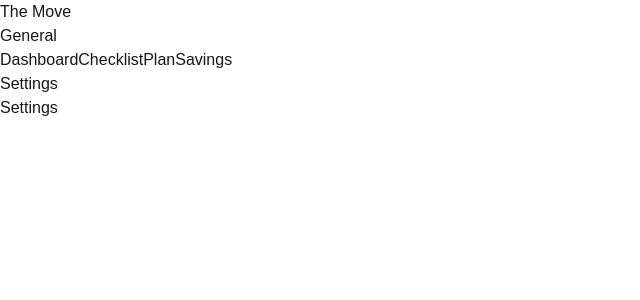
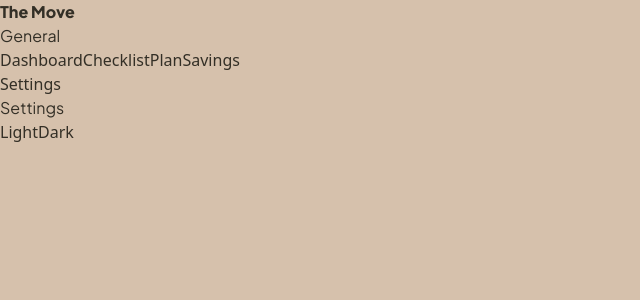
Before and after one commit to pradigwe/the-move, a Next.js app: page /settings in a window 1280 px wide. Shown: the top 300 px of the page, without its empty margins (0-640 px from the left). Built offline with nearby package versions, Linux system fonts and the light colour scheme.

Commit message:
added color themes and fonts for heading and default body text and implemented color toggling for dark and light mode

```diff
--- a/package.json
+++ b/package.json
@@ -10,6 +10,7 @@
   },
   "dependencies": {
     "next": "16.2.6",
+    "next-themes": "^0.4.6",
     "react": "19.2.4",
     "react-dom": "19.2.4"
   },
--- a/src/app/globals.css
+++ b/src/app/globals.css
@@ -1,19 +1,47 @@
 @import "tailwindcss";
 
+/* color themes */
 :root {
-  --background: #ffffff;
-  --foreground: #171717;
+  --color-background-primary: #d6c1ac;
+  --color-background-card: #33332b;
+  --color-accent-interactive: #7097a6;
+  --color-accent-warm: #7e4621;
+  --color-neutral: #95b1bf;
+
+  --color-text-primary: #332f26;
+  --color-text-card: #f2d7b2;
+  --color-text-accent-interactive: #28353d;
+  --color-text-accent-warm: #e8c7a6;
+  --color-text-neutral: #d7dee8;
 }
 
-/* @media (prefers-color-scheme: dark) {
-  :root {
-    --background: #0a0a0a;
-    --foreground: #ededed;
-  }
-} */
+[data-theme="dark"] {
+  --color-background-primary: #33332b;
+  --color-background-card: #d6c1ac;
+
+  --color-text-primary: #f2d7b2;
+  --color-text-card: #332f26;
+}
+
+/* inline variables */
+@theme inline {
+  --font-heading-sans: var(--font-plus-jakarta-sans);
+}
 
 body {
-  background: var(--background);
-  color: var(--foreground);
-  font-family: Arial, Helvetica, sans-serif;
+  background: var(--color-background-primary);
+  color: var(--color-text-primary);
+  font-family: var(--font-inter), Arial, Helvetica, sans-serif;
 }
+
+h1 {
+  font-family: var(--font-heading-sans);
+  font-weight: 800;
+}
+
+h2 {
+  font-family: var(--font-heading-sans), Arial, Helvetica, sans-serif;
+}
+h3 {
+  font-family: var(--font-heading-sans), Arial, Helvetica, sans-serif;
+}
--- a/src/app/layout.tsx
+++ b/src/app/layout.tsx
@@ -1,21 +1,26 @@
 import type { Metadata } from "next";
-import { Geist, Geist_Mono } from "next/font/google";
 import "./globals.css";
-import Link from "next/link";
+import Sidebar from "@/components/navigation/Sidebar";
 
-const geistSans = Geist({
-  variable: "--font-geist-sans",
+import { Plus_Jakarta_Sans, Inter } from "next/font/google";
+import ThemeProviders from "@/providers/ThemeProviders";
+
+const plusJakartaSans = Plus_Jakarta_Sans({
+  variable: "--font-plus-jakarta-sans",
   subsets: ["latin"],
+  display: "swap",
 });
 
-const geistMono = Geist_Mono({
-  variable: "--font-geist-mono",
+const inter = Inter({
+  variable: "--font-inter",
   subsets: ["latin"],
+  display: "swap",
 });
 
 export const metadata: Metadata = {
-  title: "the Move",
-  description: "Generated by create next app",
+  title: "The Move",
+  description:
+    "A move-out planning web app for students and first-time renters to stay organized, track savings, and plan their move with ease.",
 };
 
 export default function RootLayout({
@@ -26,24 +31,14 @@ export default function RootLayout({
   return (
     <html
       lang="en"
-      className={`${geistSans.variable} ${geistMono.variable} h-full antialiased`}
+      className={`${plusJakartaSans.variable} h-full antialiased`}
+      suppressHydrationWarning
     >
       <body className="min-h-full flex flex-col">
-        <div>
-          <h1>The Move</h1>
-          <h2>General</h2>
-          <nav>
-            <div>
-              <Link href="/">Dashboard</Link>
-              <Link href="/checklist">Checklist</Link>
-              <Link href="/plan">Plan</Link>
-              <Link href="/savings">Savings</Link>
-            </div>
-            <Link href="/settings">Settings</Link>
-          </nav>
-        </div>
-
-        {children}
+        <ThemeProviders>
+          <Sidebar />
+          {children}
+        </ThemeProviders>
       </body>
     </html>
   );
--- a/src/app/settings/page.tsx
+++ b/src/app/settings/page.tsx
@@ -1,7 +1,10 @@
+import ThemeToggleButton from "@/components/settings/ThemeToggleButton";
+
 export default function Settings() {
   return (
     <div>
       <h2>Settings</h2>
+      <ThemeToggleButton />
     </div>
   );
 }
--- /dev/null
+++ b/src/components/navigation/Sidebar.tsx
@@ -0,0 +1,22 @@
+"use client";
+import Link from "next/link";
+
+export default function Sidebar() {
+  return (
+    <div>
+      <h1>The Move</h1>
+      <h2>General</h2>
+      <nav>
+        <div>
+          <Link href="/">Dashboard</Link>
+          <Link href="/checklist">Checklist</Link>
+          <Link href="/plan">Plan</Link>
+          <Link href="/savings">Savings</Link>
+        </div>
+        <div>
+          <Link href="/settings">Settings</Link>
+        </div>
+      </nav>
+    </div>
+  );
+}
--- /dev/null
+++ b/src/components/settings/ThemeToggleButton.tsx
@@ -0,0 +1,27 @@
+"use client";
+
+import { useTheme } from "next-themes";
+
+export default function ThemeToggleButton() {
+  const { theme, setTheme } = useTheme();
+  return (
+    <>
+      <button
+        onClick={() => {
+          setTheme("light");
+          console.log("Switched to light mode");
+        }}
+      >
+        Light
+      </button>
+      <button
+        onClick={() => {
+          setTheme("dark");
+          console.log("Switched to dark mode");
+        }}
+      >
+        Dark
+      </button>
+    </>
+  );
+}
--- /dev/null
+++ b/src/providers/ThemeProviders.tsx
@@ -0,0 +1,19 @@
+"use client";
+
+import { ThemeProvider, ThemeProviderProps } from "next-themes";
+
+export default function ThemeProviders({
+  children,
+  ...props
+}: ThemeProviderProps) {
+  return (
+    <ThemeProvider
+      {...props}
+      attribute="data-theme"
+      defaultTheme="light"
+      enableSystem={false}
+    >
+      {children}
+    </ThemeProvider>
+  );
+}
```
Also changed, not shown: 1 other file (tests, documents, lock files or other folders).
